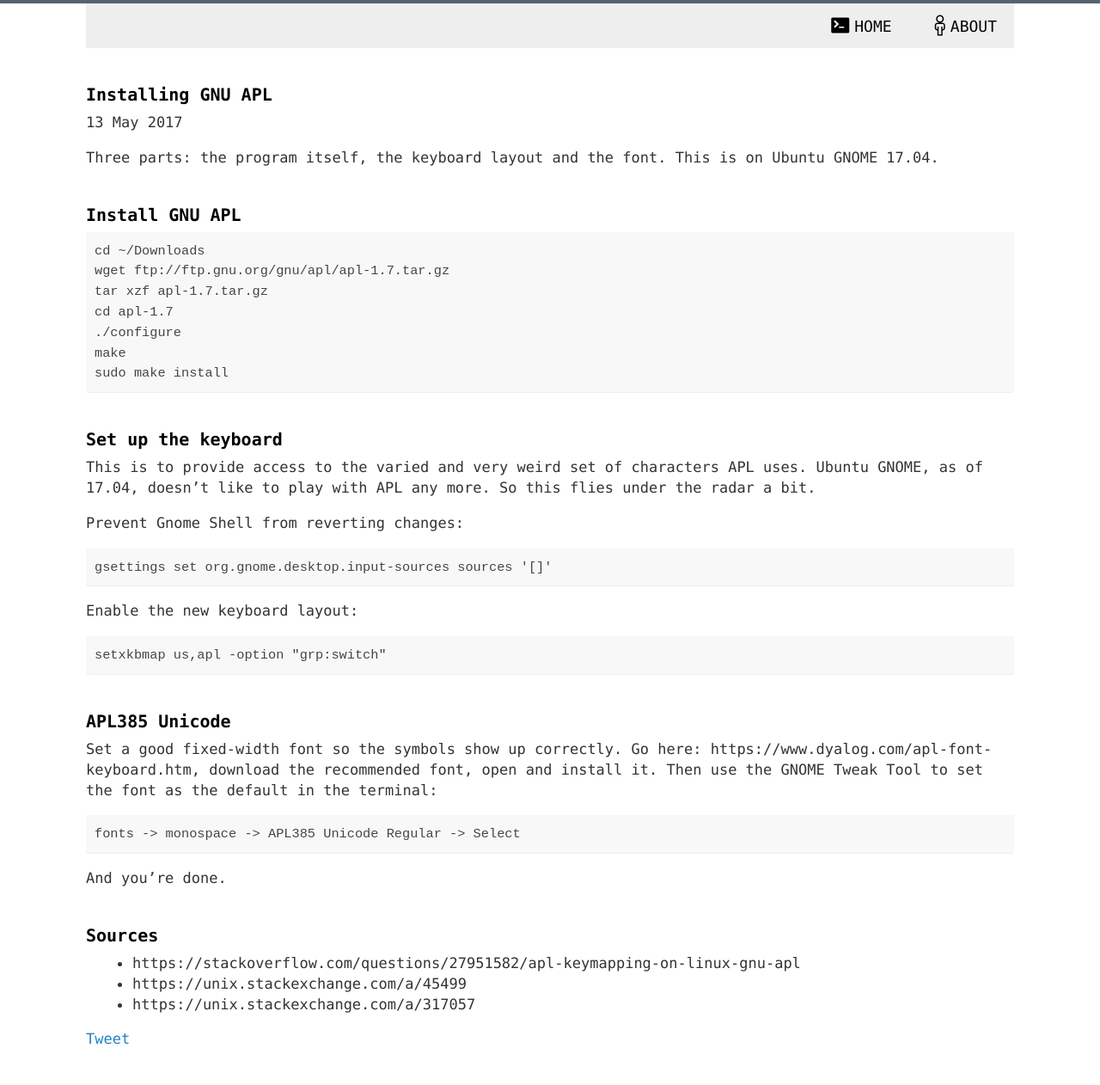
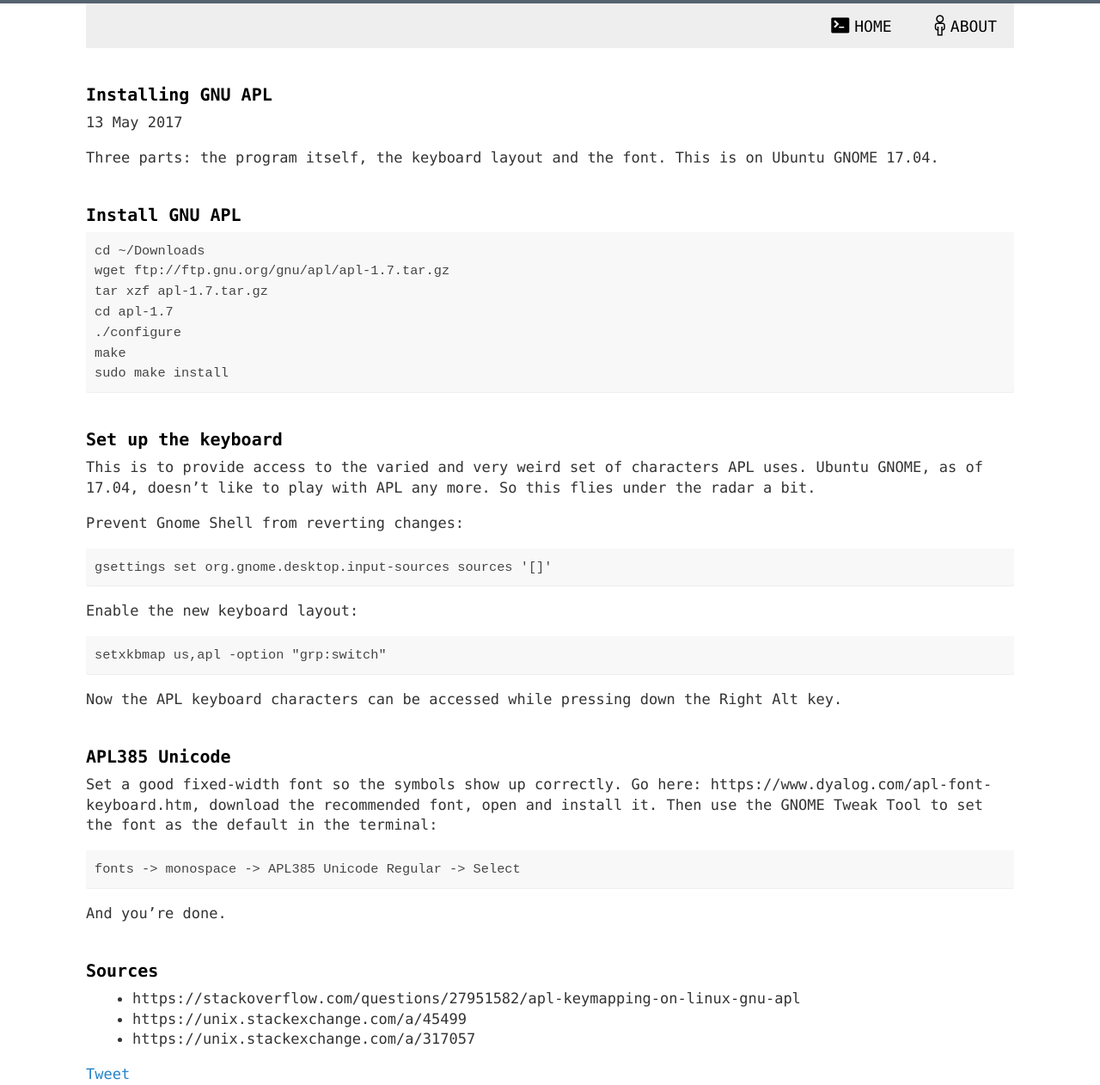
Before and after one commit to umhau/umhau.github.io, a Jekyll site: the page built from _posts/2017-05-12-installing-gnu-apl.md, in a window 1280 px wide. Shown: the whole page at 86% size. Built offline with Jekyll 4.4.1, drawn with Linux system fonts in a browser that asks for light colours; comment, search, counter and statistics services are not loaded; before the commit the page ends 1221 px from its top, so only the background shows below that.

Commit message:
clarified results of commands

```diff
--- a/_posts/2017-05-12-installing-gnu-apl.md
+++ b/_posts/2017-05-12-installing-gnu-apl.md
@@ -37,6 +37,8 @@ Enable the new keyboard layout:
 
     setxkbmap us,apl -option "grp:switch"
 
+Now the APL keyboard characters can be accessed while pressing down the Right Alt key.
+
 APL385 Unicode
 --------------
 
```
